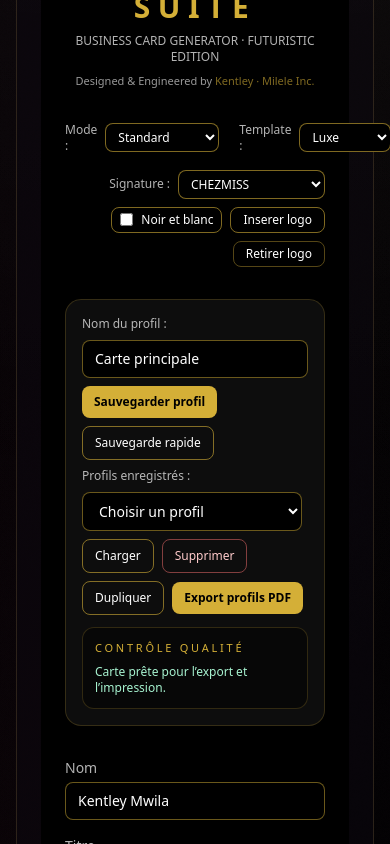
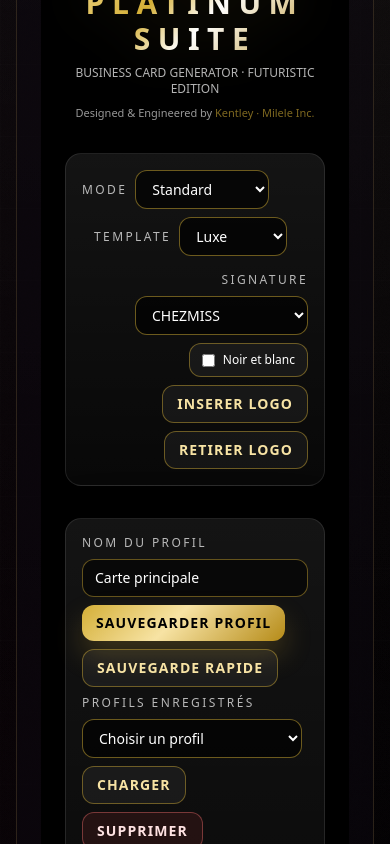
Before and after one commit to kentleyk-ui/chezmiss, a Next.js app: page /staff in a window 390 px wide. Shown: the part 2240-3084 px from the top of the page. Built offline with nearby package versions, Linux system fonts and the light colour scheme.

Commit message:
feat: polish platinum generator chrome controls

```diff
--- a/components/PlatinumBusinessCardGenerator.tsx
+++ b/components/PlatinumBusinessCardGenerator.tsx
@@ -464,6 +464,22 @@ export default function PlatinumBusinessCardGenerator() {
   }, [])
 
   const validationIssues = validateCardData(card)
+  const chromeShell =
+    "rounded-2xl border border-white/10 bg-[linear-gradient(180deg,rgba(255,255,255,0.08),rgba(255,255,255,0.03))] shadow-[0_20px_60px_rgba(0,0,0,0.35)] backdrop-blur-xl"
+  const chromeField =
+    "bg-black/55 border border-[#D4AF37]/45 rounded-xl px-3 py-2 text-sm text-white outline-none transition duration-200 placeholder:text-white/30 focus:border-[#D4AF37] focus:bg-black/70 focus:shadow-[0_0_0_4px_rgba(212,175,55,0.12)]"
+  const chromeSelect =
+    "bg-black/65 border border-[#D4AF37]/50 rounded-xl px-3 py-2 text-sm text-white outline-none transition duration-200 focus:border-[#D4AF37] focus:shadow-[0_0_0_4px_rgba(212,175,55,0.12)]"
+  const chromeButton =
+    "rounded-xl px-3.5 py-2 text-sm font-semibold tracking-[0.08em] uppercase transition duration-200 active:scale-[0.98]"
+  const chromeButtonPrimary =
+    `${chromeButton} bg-[linear-gradient(135deg,#d4af37_0%,#f7e3a4_45%,#b58b18_100%)] text-black shadow-[0_14px_28px_rgba(212,175,55,0.22)] hover:shadow-[0_18px_36px_rgba(212,175,55,0.32)]`
+  const chromeButtonSecondary =
+    `${chromeButton} border border-[#D4AF37]/45 bg-white/5 text-[#f7e3a4] hover:bg-white/10 hover:border-[#D4AF37]/70`
+  const chromeButtonDanger =
+    `${chromeButton} border border-red-400/40 bg-red-500/10 text-red-100 hover:bg-red-500/15 hover:border-red-400/60`
+  const chromeBadge =
+    "rounded-full border border-[#D4AF37]/25 bg-white/5 px-3 py-1 text-[9px] uppercase tracking-[0.24em] text-[#f7e3a4]"
 
   function fieldBorder(field: keyof CardData) {
     const hasIssue = validationIssues.some((issue) => {
@@ -486,7 +502,7 @@ export default function PlatinumBusinessCardGenerator() {
   }
 
   return (
-    <div className="min-h-screen bg-black text-white p-6 md:p-10 flex flex-col gap-8">
+    <div className="min-h-screen bg-black text-white p-6 md:p-10 flex flex-col gap-8 overflow-hidden">
       {toast && (
         <div
           className={`fixed right-4 top-4 z-50 rounded-full border px-4 py-2 text-xs font-medium shadow-2xl backdrop-blur-xl ${
@@ -504,13 +520,16 @@ export default function PlatinumBusinessCardGenerator() {
       {/* BACKGROUND FUTURISTE */}
       <div className="fixed inset-0 -z-10">
         <div className="absolute -top-40 left-10 w-72 h-72 bg-[#D4AF37]/20 blur-3xl rounded-full" />
+        <div className="absolute top-1/3 right-1/4 w-60 h-60 bg-sky-400/10 blur-3xl rounded-full" />
         <div className="absolute bottom-0 right-0 w-80 h-80 bg-purple-500/25 blur-3xl rounded-full" />
         <div className="absolute inset-0 bg-[radial-gradient(circle_at_top,_rgba(255,255,255,0.12),_transparent_60%)]" />
+        <div className="absolute inset-0 opacity-[0.06] bg-[linear-gradient(90deg,rgba(255,255,255,0.18)_1px,transparent_1px),linear-gradient(rgba(255,255,255,0.18)_1px,transparent_1px)] bg-[size:72px_72px]" />
       </div>
 
       {/* HEADER */}
       <div className="text-center space-y-2">
-        <h1 className="text-3xl md:text-4xl font-extrabold tracking-[0.25em] text-[#D4AF37]">
+        <div className={chromeBadge}>Platinum suite</div>
+        <h1 className="text-3xl md:text-4xl font-extrabold tracking-[0.25em] text-transparent bg-clip-text bg-[linear-gradient(135deg,#f7e3a4_0%,#d4af37_38%,#ffffff_58%,#b58b18_100%)] drop-shadow-[0_0_24px_rgba(212,175,55,0.18)]">
           CHEZMISS PLATINUM SUITE
         </h1>
         <p className="text-xs md:text-sm opacity-70 uppercase">
@@ -522,13 +541,13 @@ export default function PlatinumBusinessCardGenerator() {
       </div>
 
       {/* BARRE D’OPTIONS */}
-      <div className="flex flex-wrap justify-between items-center gap-4 text-xs">
-        <div className="flex items-center gap-2">
-          <span className="opacity-70">Mode :</span>
+      <div className={`${chromeShell} flex flex-wrap justify-between items-center gap-4 text-xs p-4`}>
+        <div className="flex items-center gap-2 flex-wrap">
+          <span className="opacity-70 uppercase tracking-[0.2em]">Mode</span>
           <select
             value={mode}
             onChange={(e) => setMode(e.target.value as ModeType)}
-            className="bg-black border border-[#D4AF37]/60 rounded-lg px-2 py-1"
+            className={chromeSelect}
           >
             <option value="standard">Standard</option>
             <option value="team">Équipe</option>
@@ -537,11 +556,11 @@ export default function PlatinumBusinessCardGenerator() {
             <option value="mobile">Mobile</option>
           </select>
 
-          <span className="opacity-70 ml-3">Template :</span>
+          <span className="opacity-70 ml-3 uppercase tracking-[0.2em]">Template</span>
           <select
             value={theme}
             onChange={(e) => setTheme(e.target.value as CardTheme)}
-            className="bg-black border border-[#D4AF37]/60 rounded-lg px-2 py-1"
+            className={chromeSelect}
           >
             <option value="executive">Executive</option>
             <option value="minimal">Minimal</option>
@@ -550,18 +569,18 @@ export default function PlatinumBusinessCardGenerator() {
         </div>
 
         <div className="flex items-center gap-2 flex-wrap justify-end">
-          <span className="opacity-70">Signature :</span>
+          <span className="opacity-70 uppercase tracking-[0.2em]">Signature</span>
           <select
             value={card.signature}
             onChange={(e) => updateCard("signature", e.target.value as SignatureType)}
-            className="bg-black border border-[#D4AF37]/60 rounded-lg px-2 py-1"
+            className={chromeSelect}
           >
             <option value="chezmiss">CHEZMISS</option>
             <option value="kentley">Kentley · Milele Inc.</option>
             <option value="none">Aucune</option>
           </select>
 
-          <label className="inline-flex items-center gap-2 rounded-lg border border-[#D4AF37]/60 px-2 py-1 cursor-pointer">
+          <label className="inline-flex items-center gap-2 rounded-xl border border-[#D4AF37]/45 bg-white/5 px-3 py-2 cursor-pointer transition hover:bg-white/10">
             <input
               type="checkbox"
               checked={isMonochrome}
@@ -573,7 +592,7 @@ export default function PlatinumBusinessCardGenerator() {
           <button
             type="button"
             onClick={() => logoInputRef.current?.click()}
-            className="rounded-lg border border-[#D4AF37]/60 px-3 py-1"
+            className={chromeButtonSecondary}
           >
             Inserer logo
           </button>
@@ -588,7 +607,7 @@ export default function PlatinumBusinessCardGenerator() {
           <button
             type="button"
             onClick={() => updateCard("logo", undefined)}
-            className="rounded-lg border border-[#D4AF37]/40 px-3 py-1"
+            className={chromeButtonSecondary}
           >
             Retirer logo
           </button>
@@ -596,38 +615,38 @@ export default function PlatinumBusinessCardGenerator() {
       </div>
 
       {mode === "standard" && (
-        <div className="grid grid-cols-1 md:grid-cols-3 gap-3 rounded-2xl border border-[#D4AF37]/20 bg-white/5 p-4 text-xs">
+        <div className={`${chromeShell} grid grid-cols-1 md:grid-cols-3 gap-3 p-4 text-xs`}>
           <div className="space-y-2 md:col-span-2">
             <div className="flex items-center gap-2 flex-wrap">
-              <span className="opacity-70">Nom du profil :</span>
+              <span className="opacity-70 uppercase tracking-[0.2em]">Nom du profil</span>
               <input
                 value={profileName}
                 onChange={(e) => setProfileName(e.target.value)}
-                className="min-w-[220px] bg-black border border-[#D4AF37]/50 rounded-lg px-3 py-2 text-sm"
+                className={`min-w-[220px] ${chromeField}`}
                 placeholder="Ex: Carte Kentley"
               />
               <button
                 type="button"
                 onClick={saveProfile}
-                className="rounded-lg bg-[#D4AF37] px-3 py-2 text-black font-semibold"
+                className={chromeButtonPrimary}
               >
                 Sauvegarder profil
               </button>
               <button
                 type="button"
                 onClick={saveCardLocally}
-                className="rounded-lg border border-[#D4AF37]/60 px-3 py-2"
+                className={chromeButtonSecondary}
               >
                 Sauvegarde rapide
               </button>
             </div>
 
             <div className="flex items-center gap-2 flex-wrap">
-              <span className="opacity-70">Profils enregistrés :</span>
+              <span className="opacity-70 uppercase tracking-[0.2em]">Profils enregistrés</span>
               <select
                 value={selectedProfileName}
                 onChange={(e) => setSelectedProfileName(e.target.value)}
-                className="min-w-[220px] bg-black border border-[#D4AF37]/50 rounded-lg px-3 py-2 text-sm"
+                className={`min-w-[220px] ${chromeSelect}`}
               >
                 <option value="">Choisir un profil</option>
                 {savedProfiles.map((profile) => (
@@ -639,36 +658,36 @@ export default function PlatinumBusinessCardGenerator() {
               <button
                 type="button"
                 onClick={loadSelectedProfile}
-                className="rounded-lg border border-[#D4AF37]/60 px-3 py-2"
+                className={chromeButtonSecondary}
               >
                 Charger
               </button>
               <button
                 type="button"
                 onClick={deleteSelectedProfile}
-                className="rounded-lg border border-red-400/50 px-3 py-2 text-red-200"
+                className={chromeButtonDanger}
               >
                 Supprimer
               </button>
               <button
                 type="button"
                 onClick={duplicateSelectedProfile}
-                className="rounded-lg border border-[#D4AF37]/60 px-3 py-2"
+                className={chromeButtonSecondary}
               >
                 Dupliquer
               </button>
               <button
                 type="button"
                 onClick={exportAllProfilesPDF}
-                className="rounded-lg bg-[#D4AF37] px-3 py-2 text-black font-semibold"
+                className={chromeButtonPrimary}
               >
                 Export profils PDF
               </button>
             </div>
           </div>
 
-          <div className="rounded-xl border border-[#D4AF37]/20 bg-black/40 p-3">
-            <div className="text-[11px] uppercase tracking-[0.25em] text-[#D4AF37]">Contrôle qualité</div>
+          <div className="rounded-xl border border-[#D4AF37]/20 bg-black/40 p-4 shadow-[inset_0_1px_0_rgba(255,255,255,0.05)]">
+            <div className="text-[11px] uppercase tracking-[0.28em] text-[#D4AF37]">Contrôle qualité</div>
             {validationIssues.length === 0 ? (
               <p className="mt-2 text-emerald-200">Carte prête pour l’export et l’impression.</p>
             ) : (
@@ -686,7 +705,7 @@ export default function PlatinumBusinessCardGenerator() {
       {mode === "standard" && (
         <div className="grid grid-cols-1 md:grid-cols-2 gap-10 items-start">
           {/* FORM */}
-          <div className="space-y-4 text-sm">
+          <div className={`${chromeShell} space-y-4 text-sm p-4`}>
             {[
               { key: "name", label: "Nom" },
               { key: "title", label: "Titre" },
@@ -696,9 +715,9 @@ export default function PlatinumBusinessCardGenerator() {
               { key: "website", label: "Site web" },
             ].map((f) => (
               <div key={f.key} className="flex flex-col gap-1">
-                <label className="opacity-70">{f.label}</label>
+                <label className="opacity-70 uppercase tracking-[0.2em] text-[10px]">{f.label}</label>
                 <input
-                  className={`bg-black border rounded-lg px-3 py-2 text-sm ${fieldBorder(f.key as keyof CardData)}`}
+                  className={`${chromeField} ${fieldBorder(f.key as keyof CardData)}`}
                   value={card[f.key as keyof CardData] as string}
                   onChange={(e) => updateCard(f.key as keyof CardData, e.target.value)}
                 />
@@ -717,31 +736,31 @@ export default function PlatinumBusinessCardGenerator() {
             <div className="mt-4 grid grid-cols-1 sm:grid-cols-2 gap-2">
               <button
                 onClick={downloadPNG}
-                className="px-6 py-2 bg-[#D4AF37] text-black rounded-lg text-sm font-semibold"
+                className={`${chromeButtonPrimary} sm:col-span-2`}
               >
                 Télécharger PNG HD
               </button>
               <button
                 onClick={printCard}
-                className="px-4 py-2 border border-[#D4AF37]/70 rounded-lg text-xs"
+                className={chromeButtonSecondary}
               >
                 Imprimer
               </button>
               <button
                 onClick={saveCardLocally}
-                className="px-4 py-2 border border-[#D4AF37]/70 rounded-lg text-xs"
+                className={chromeButtonSecondary}
               >
                 Sauvegarder
               </button>
               <button
                 onClick={loadSavedCard}
-                className="px-4 py-2 border border-[#D4AF37]/70 rounded-lg text-xs"
+                className={chromeButtonSecondary}
               >
                 Charger
               </button>
               <button
                 onClick={sendCard}
-                className="px-4 py-2 border border-[#D4AF37]/70 rounded-lg text-xs"
+                className={chromeButtonSecondary}
               >
                 Envoyer
               </button>
@@ -763,12 +782,12 @@ export default function PlatinumBusinessCardGenerator() {
       )}
 
       {mode === "team" && (
-        <div className="space-y-4">
+        <div className={`${chromeShell} space-y-4 p-4`}>
           <div className="flex justify-between items-center">
-            <h2 className="text-xl font-bold text-[#D4AF37]">Équipe</h2>
+            <h2 className="text-xl font-bold text-[#D4AF37] tracking-[0.18em] uppercase">Équipe</h2>
             <button
               onClick={addTeamCard}
-              className="px-4 py-2 border border-[#D4AF37] rounded-lg text-xs"
+              className={chromeButtonSecondary}
             >
               Ajouter une carte
             </button>
@@ -776,39 +795,39 @@ export default function PlatinumBusinessCardGenerator() {
 
           <div className="grid grid-cols-1 md:grid-cols-2 gap-8">
             {team.map((member, i) => (
-              <div key={i} className="space-y-3">
+              <div key={i} className="space-y-3 rounded-2xl border border-white/8 bg-black/25 p-3">
                 <input
-                  className="bg-black border border-[#D4AF37]/50 rounded-lg px-3 py-2 text-sm w-full"
+                  className={`w-full ${chromeField}`}
                   placeholder="Nom"
                   value={member.name}
                   onChange={(e) => updateTeamCard(i, "name", e.target.value)}
                 />
                 <input
-                  className="bg-black border border-[#D4AF37]/50 rounded-lg px-3 py-2 text-sm w-full"
+                  className={`w-full ${chromeField}`}
                   placeholder="Titre"
                   value={member.title}
                   onChange={(e) => updateTeamCard(i, "title", e.target.value)}
                 />
                 <input
-                  className="bg-black border border-[#D4AF37]/50 rounded-lg px-3 py-2 text-sm w-full"
+                  className={`w-full ${chromeField}`}
                   placeholder="Entreprise"
                   value={member.company}
                   onChange={(e) => updateTeamCard(i, "company", e.target.value)}
                 />
                 <input
-                  className="bg-black border border-[#D4AF37]/50 rounded-lg px-3 py-2 text-sm w-full"
+                  className={`w-full ${chromeField}`}
                   placeholder="Téléphone"
                   value={member.phone}
                   onChange={(e) => updateTeamCard(i, "phone", e.target.value)}
                 />
                 <input
-                  className="bg-black border border-[#D4AF37]/50 rounded-lg px-3 py-2 text-sm w-full"
+                  className={`w-full ${chromeField}`}
                   placeholder="Email"
                   value={member.email}
                   onChange={(e) => updateTeamCard(i, "email", e.target.value)}
                 />
                 <input
-                  className="bg-black border border-[#D4AF37]/50 rounded-lg px-3 py-2 text-sm w-full"
+                  className={`w-full ${chromeField}`}
                   placeholder="Site web"
                   value={member.website}
                   onChange={(e) => updateTeamCard(i, "website", e.target.value)}
@@ -825,14 +844,14 @@ export default function PlatinumBusinessCardGenerator() {
                   <button
                     type="button"
                     onClick={() => teamLogoInputRefs.current[i]?.click()}
-                    className="rounded-lg border border-[#D4AF37]/50 px-3 py-2 text-xs"
+                    className={chromeButtonSecondary}
                   >
                     Logo
                   </button>
                   <button
                     type="button"
                     onClick={() => updateTeamCard(i, "logo", undefined)}
-                    className="rounded-lg border border-[#D4AF37]/30 px-3 py-2 text-xs"
+                    className={chromeButtonSecondary}
                   >
                     Retirer
                   </button>
@@ -872,10 +891,10 @@ export default function PlatinumBusinessCardGenerator() {
       </div>
 
       {mode === "a4" && (
-        <div className="space-y-4">
+        <div className={`${chromeShell} space-y-4 p-4`}>
           <button
             onClick={downloadA4PDF}
-            className="px-6 py-2 bg-[#D4AF37] text-black rounded-lg text-sm"
+            className={chromeButtonPrimary}
           >
             Télécharger Planche A4 (PDF)
           </button>
```
